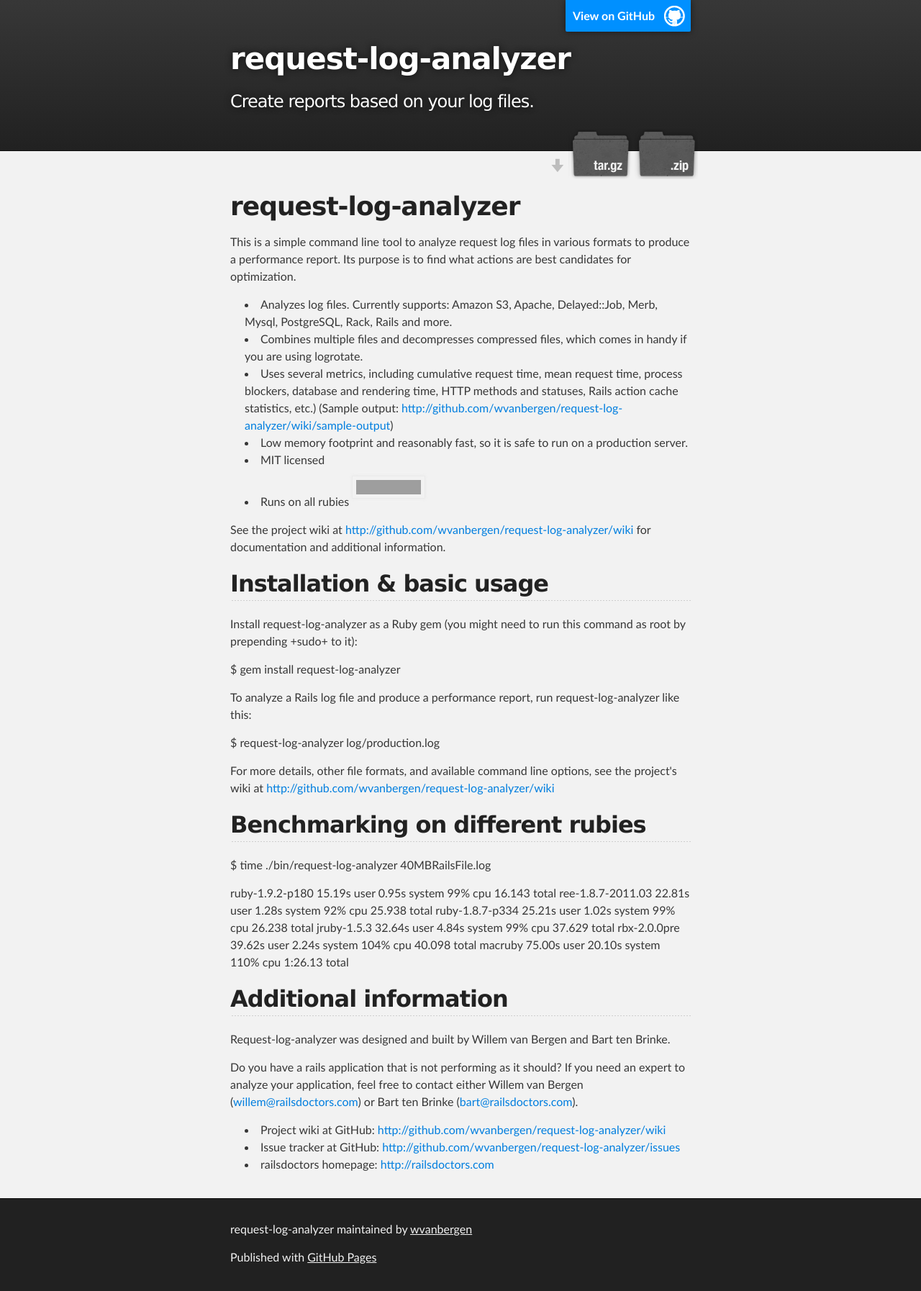
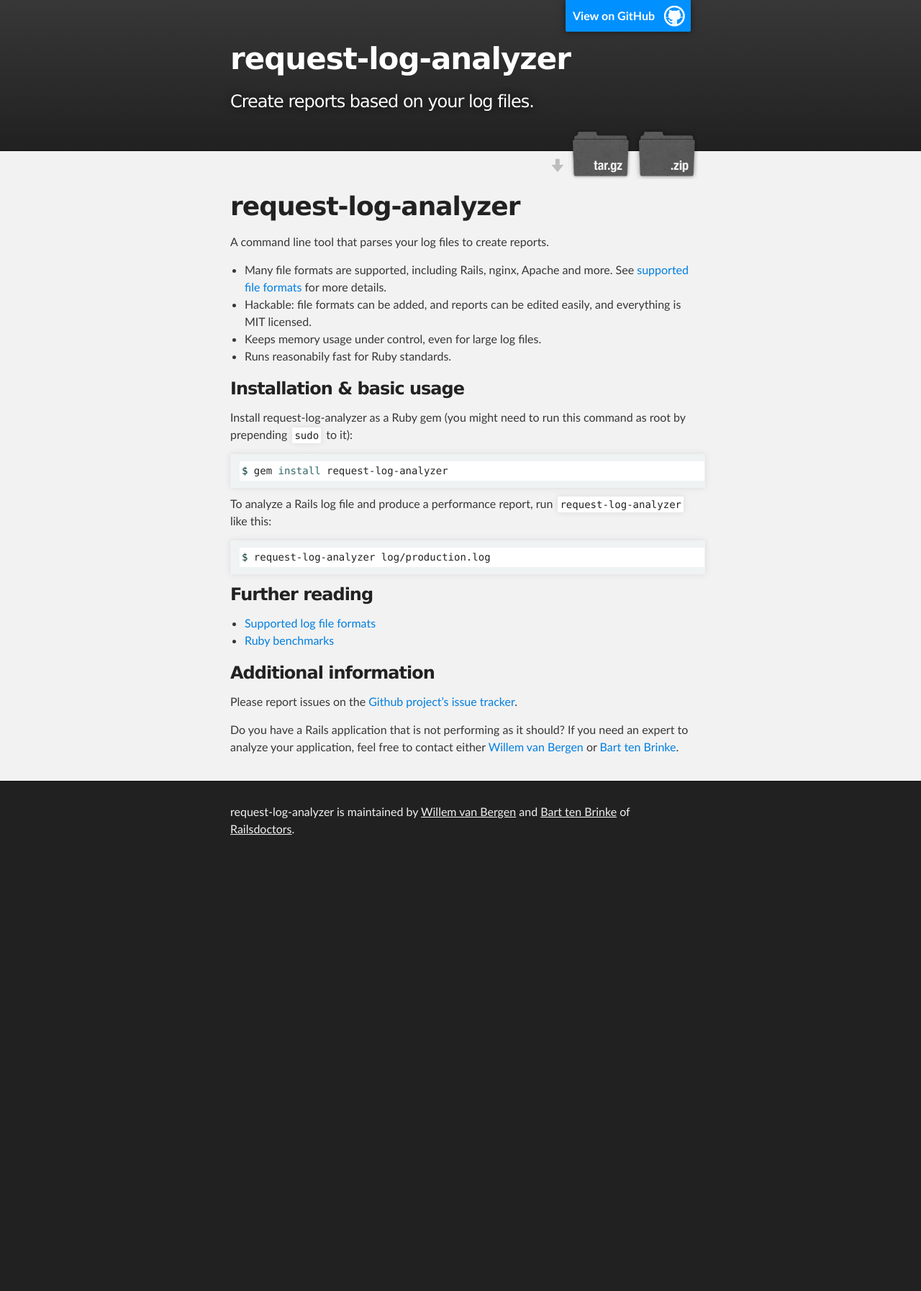
Before and after one commit to wvanbergen/request-log-analyzer, a Jekyll site: the page built from index.markdown, in a window 1280 px wide. Shown: the whole page at 72% size. Built offline with Jekyll 4.4.1, drawn with Linux system fonts in a browser that asks for light colours; Markdown is read by kramdown in place of the engine named in the settings; after the commit the page ends 1199 px from its top, so only the background shows below that; grey boxes are pictures that could not be loaded.

Commit message:
Migrated the current content to Markdown, and moved over some content from the wiki.

````diff
--- a/_layouts/default.html
+++ b/_layouts/default.html
@@ -18,7 +18,7 @@
         <header class="inner">
           <a id="forkme_banner" href="https://github.com/wvanbergen/request-log-analyzer">View on GitHub</a>
 
-          <h1 id="project_title">request-log-analyzer</h1>
+          <h1 id="project_title"><a href="/">request-log-analyzer</a></h1>
           <h2 id="project_tagline">Create reports based on your log files.</h2>
 
             <section id="downloads">
@@ -38,12 +38,13 @@
     <!-- FOOTER  -->
     <div id="footer_wrap" class="outer">
       <footer class="inner">
-        <p class="copyright">request-log-analyzer maintained by <a href="https://github.com/wvanbergen">wvanbergen</a></p>
-        <p>Published with <a href="http://pages.github.com">GitHub Pages</a></p>
+        <p class="copyright">request-log-analyzer is maintained by
+          <a href="https://github.com/wvanbergen">Willem van Bergen</a> and
+          <a href="https://github.com/barttenbrinke">Bart ten Brinke</a> of
+          <a href="http://www.railsdoctors.com">Railsdoctors</a>.
+        </p>
       </footer>
     </div>
 
-
-
   </body>
 </html>
--- a/index.html
+++ /dev/null
@@ -1,65 +0,0 @@
----
-layout: default
-title: request-log-analyzer
----
-
-<h1>
-<a name="request-log-analyzer" class="anchor" href="#request-log-analyzer"><span class="octicon octicon-link"></span></a>request-log-analyzer</h1>
-
-<p>This is a simple command line tool to analyze request log files in various formats to produce a performance report. Its purpose is to find what actions are best candidates for optimization.</p>
-
-<ul>
-<li>Analyzes log files. Currently supports: Amazon S3, Apache, Delayed::Job, Merb, Mysql, PostgreSQL, Rack, Rails and more.</li>
-<li>Combines multiple files and decompresses compressed files, which comes in handy if you are using logrotate.</li>
-<li>Uses several metrics, including cumulative request time, mean request time, process blockers, database and rendering time, HTTP methods and statuses, Rails action cache statistics, etc.) (Sample output: <a href="http://github.com/wvanbergen/request-log-analyzer/wiki/sample-output">http://github.com/wvanbergen/request-log-analyzer/wiki/sample-output</a>)</li>
-<li>Low memory footprint and reasonably fast, so it is safe to run on a production server.</li>
-<li>MIT licensed</li>
-<li>Runs on all rubies <img src="https://secure.travis-ci.org/wvanbergen/request-log-analyzer.png">
-</li>
-</ul><p>See the project wiki at <a href="http://github.com/wvanbergen/request-log-analyzer/wiki">http://github.com/wvanbergen/request-log-analyzer/wiki</a> for documentation and additional information.</p>
-
-<h2>
-<a name="installation--basic-usage" class="anchor" href="#installation--basic-usage"><span class="octicon octicon-link"></span></a>Installation &amp; basic usage</h2>
-
-<p>Install request-log-analyzer as a Ruby gem (you might need to run this command
-as root by prepending +sudo+ to it):</p>
-
-<p>$ gem install request-log-analyzer</p>
-
-<p>To analyze a Rails log file and produce a performance report, run
-request-log-analyzer like this:</p>
-
-<p>$ request-log-analyzer log/production.log</p>
-
-<p>For more details, other file formats, and available command line options, see the project's wiki at <a href="http://github.com/wvanbergen/request-log-analyzer/wiki">http://github.com/wvanbergen/request-log-analyzer/wiki</a></p>
-
-<h2>
-<a name="benchmarking-on-different-rubies" class="anchor" href="#benchmarking-on-different-rubies"><span class="octicon octicon-link"></span></a>Benchmarking on different rubies</h2>
-
-<p>$ time ./bin/request-log-analyzer 40MBRailsFile.log</p>
-
-<p>ruby-1.9.2-p180   15.19s user 0.95s system 99% cpu 16.143 total
-  ree-1.8.7-2011.03 22.81s user 1.28s system 92% cpu 25.938 total
-  ruby-1.8.7-p334   25.21s user 1.02s system 99% cpu 26.238 total
-  jruby-1.5.3       32.64s user 4.84s system 99% cpu 37.629 total
-  rbx-2.0.0pre      39.62s user 2.24s system 104% cpu 40.098 total
-  macruby           75.00s user 20.10s system 110% cpu 1:26.13 total</p>
-
-<h2>
-<a name="additional-information" class="anchor" href="#additional-information"><span class="octicon octicon-link"></span></a>Additional information</h2>
-
-<p>Request-log-analyzer was designed and built by Willem van Bergen and Bart ten
-Brinke.</p>
-
-<p>Do you have a rails application that is not performing as it should? If you need
-an expert to analyze your application, feel free to contact either Willem van
-Bergen (<a href="mailto:willem@railsdoctors.com">willem@railsdoctors.com</a>) or Bart ten Brinke (<a href="mailto:bart@railsdoctors.com">bart@railsdoctors.com</a>).</p>
-
-<ul>
-<li>Project wiki at GitHub: <a href="http://github.com/wvanbergen/request-log-analyzer/wiki">http://github.com/wvanbergen/request-log-analyzer/wiki</a>
-</li>
-<li>Issue tracker at GitHub: <a href="http://github.com/wvanbergen/request-log-analyzer/issues">http://github.com/wvanbergen/request-log-analyzer/issues</a>
-</li>
-<li>railsdoctors homepage: <a href="http://railsdoctors.com">http://railsdoctors.com</a>
-</li>
-</ul>
--- /dev/null
+++ b/index.markdown
@@ -0,0 +1,47 @@
+---
+layout: default
+title: request-log-analyzer
+---
+
+# request-log-analyzer
+
+A command line tool that parses your log files to create reports.
+
+- Many file formats are supported, including Rails, nginx, Apache and more.
+  See [supported file formats](fileformats.html) for more details.
+- Hackable: file formats can be added, and reports can be edited easily, and
+  everything is MIT licensed.
+- Keeps memory usage under control, even for large log files.
+- Runs reasonabily fast for Ruby standards.
+
+
+### Installation & basic usage
+
+Install request-log-analyzer as a Ruby gem (you might need to run this command
+as root by prepending `sudo` to it):
+
+``` sh
+$ gem install request-log-analyzer
+```
+
+To analyze a Rails log file and produce a performance report, run
+`request-log-analyzer` like this:
+
+``` sh
+$ request-log-analyzer log/production.log
+```
+
+
+### Further reading
+
+- [Supported log file formats](fileformats.html)
+- [Ruby benchmarks](benchmarks.html)
+
+
+### Additional information
+
+Please report issues on the [Github project's issue tracker](https://github.com/wvanbergen/request-log-analyzer/issues).
+
+Do you have a Rails application that is not performing as it should? If you need
+an expert to analyze your application, feel free to contact either [Willem van
+Bergen](mailto:willem@railsdoctors.com) or [Bart ten Brinke](mailto:bart@railsdoctors.com).
--- a/stylesheets/stylesheet.css
+++ b/stylesheets/stylesheet.css
@@ -366,6 +366,9 @@
   background: #212121;
 }
 
+#main_content ul {
+  list-style: outside;
+}
 
 
 /*******************************************************************************
@@ -421,3 +424,7 @@
   }
 
 }
+header h1 a, header h1 a:hover {
+  color: white;
+  text-decoration: none;
+}
````
Also changed, not shown: benchmarks.markdown (added, +20 -0 lines), fileformats.markdown (added, +25 -0 lines), 1 other file.
